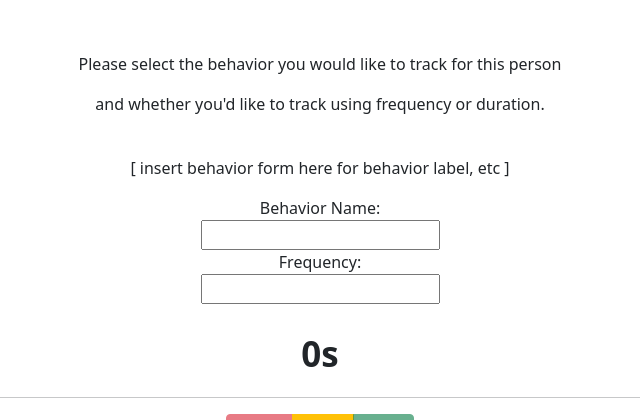
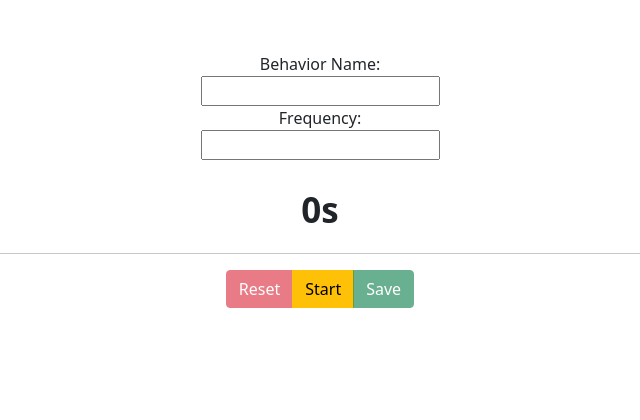
Before and after one commit to LadyLiu/behavior_tracker, a Flask app: template app/templates/person/behavior.html in a window 1280 px wide. Shown: the part 166-586 px from the top of the page, without its empty margins (320-960 px from the left). Run offline with Flask 2, Linux system fonts and the light colour scheme; the template is opened without the code that fills it, so the values that code supplies are empty; a user stored in the database is signed in; parts of the project's set-up code (start-up, migrations or seed data) failed here and were passed over.

Commit message:
misc front end touch ups

```diff
--- a/app/templates/person/behavior.html
+++ b/app/templates/person/behavior.html
@@ -8,9 +8,9 @@
     </div>
 </div><br>
 <div class="u-center-text">
-    <p>Please select the behavior you would like to track for this person</p>
+    <!-- <p>Please select the behavior you would like to track for this person</p>
     <p>and whether you'd like to track using frequency or duration.</p><br>
-    <p>[ insert behavior form here for behavior label, etc ]</p>
+    <p>[ insert behavior form here for behavior label, etc ]</p> -->
     <form action="/action_page.php">
         <label for="fname">Behavior Name:</label><br>
         <input type="text"><br>
```
